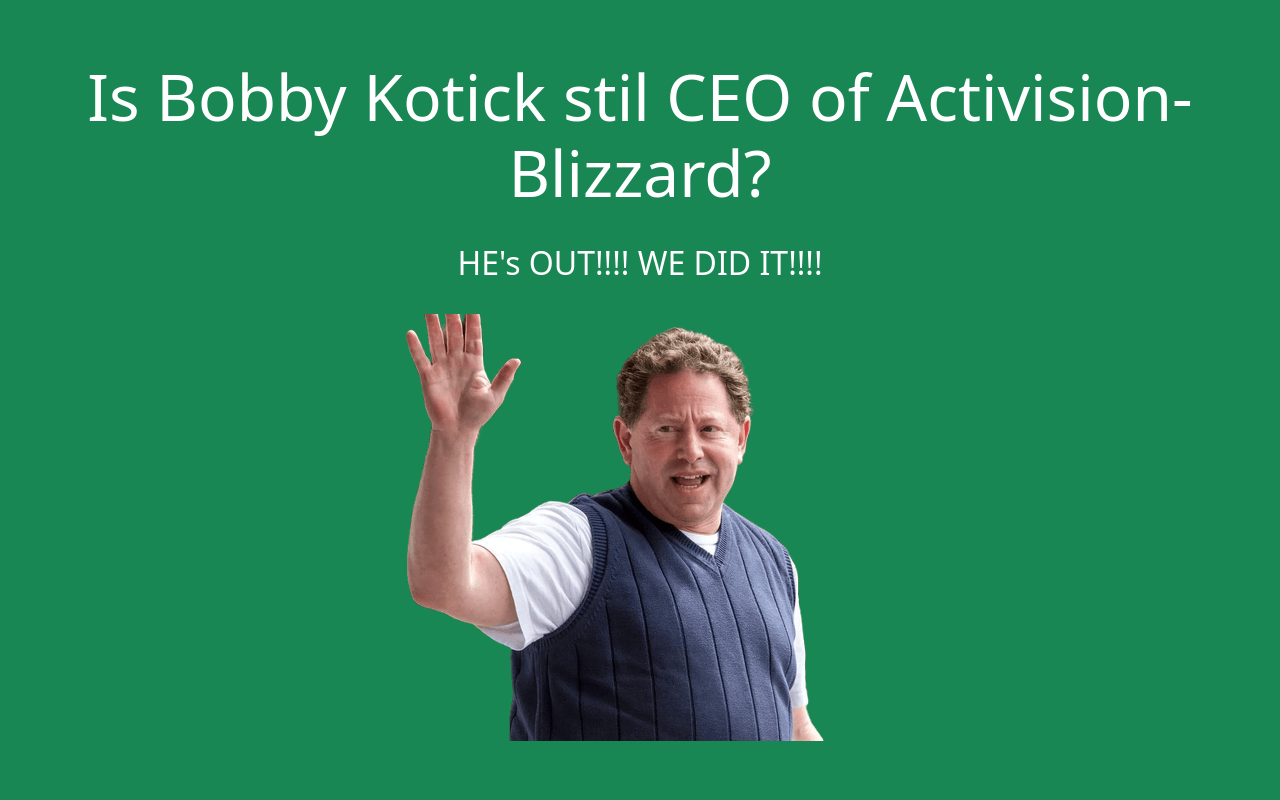
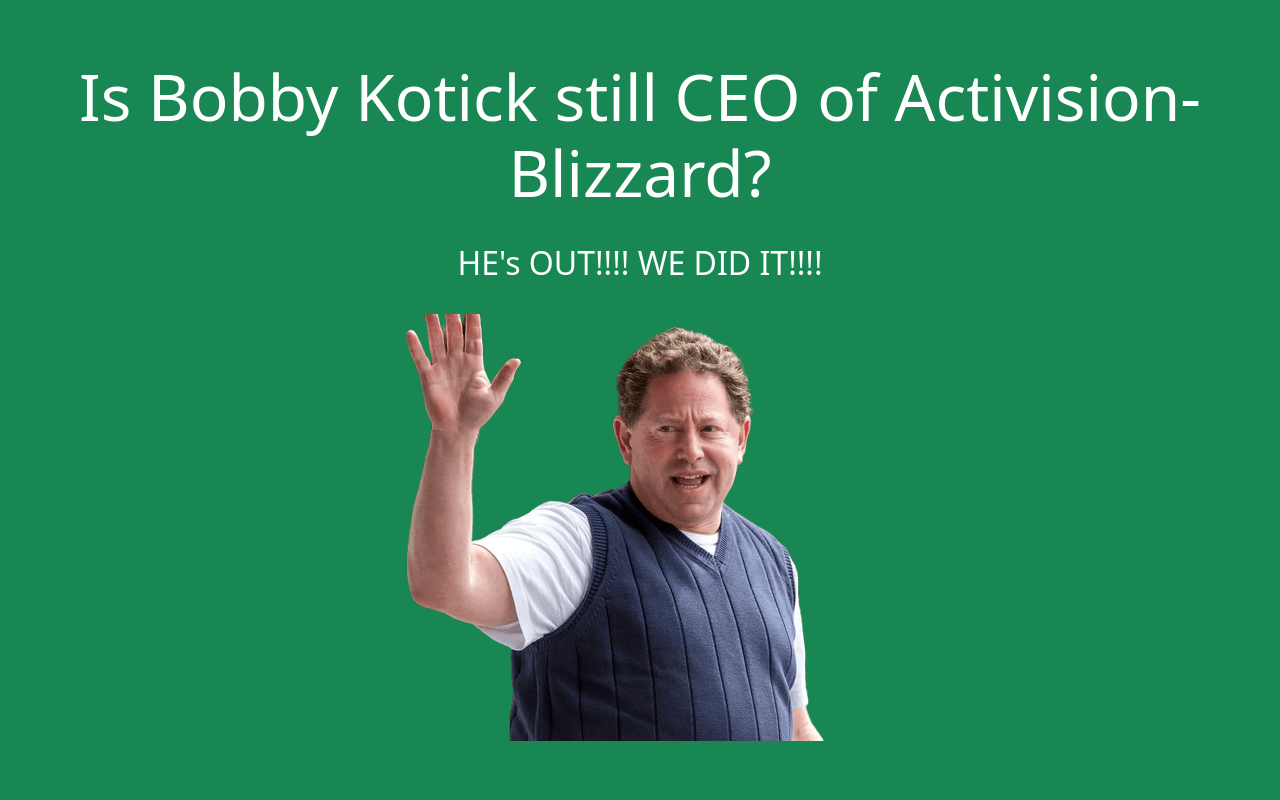
Before and after one commit to nicklleite/is-bobby-kotick-ceo-of-activision-blizzard, a PHP site: page / in a window 1280 px wide. Run offline with PHP 8.4, Linux system fonts and the light colour scheme; data that the repository does not hold is empty.

Commit message:
Grammar error

```diff
--- a/index.php
+++ b/index.php
@@ -20,7 +20,7 @@ if (str_contains($content, "href=\"/leadership/bobby-kotick\"")) {
         <meta charset="UTF-8">
         <meta http-equiv="X-UA-Compatible" content="IE=edge">
         <meta name="viewport" content="width=device-width, initial-scale=1.0">
-        <title>Is Bobby Kotick stil CEO of Activision-Blizzard?</title>
+        <title>Is Bobby Kotick still CEO of Activision-Blizzard?</title>
 
         <link rel="stylesheet" href="https://cdn.jsdelivr.net/npm/bootstrap@5.1.3/dist/css/bootstrap.min.css" integrity="sha384-1BmE4kWBq78iYhFldvKuhfTAU6auU8tT94WrHftjDbrCEXSU1oBoqyl2QvZ6jIW3" crossorigin="anonymous">
         <link rel="stylesheet" href="css/app.css">
@@ -37,7 +37,7 @@ if (str_contains($content, "href=\"/leadership/bobby-kotick\"")) {
     <body>
         <div class="container-fluid vw-100 vh-100 text-center <?= $bgColor ?>">
             <div class="content">
-                <h1 class="text-white question">Is Bobby Kotick stil CEO of Activision-Blizzard?</h1><br>
+                <h1 class="text-white question">Is Bobby Kotick still CEO of Activision-Blizzard?</h1><br>
                 <h2 class="text-white font-weight-bold"><?= $answer ?></h2><br>
                 <img src="<?= $image ?>" alt="" class="img-fluid">
             </div>
```
